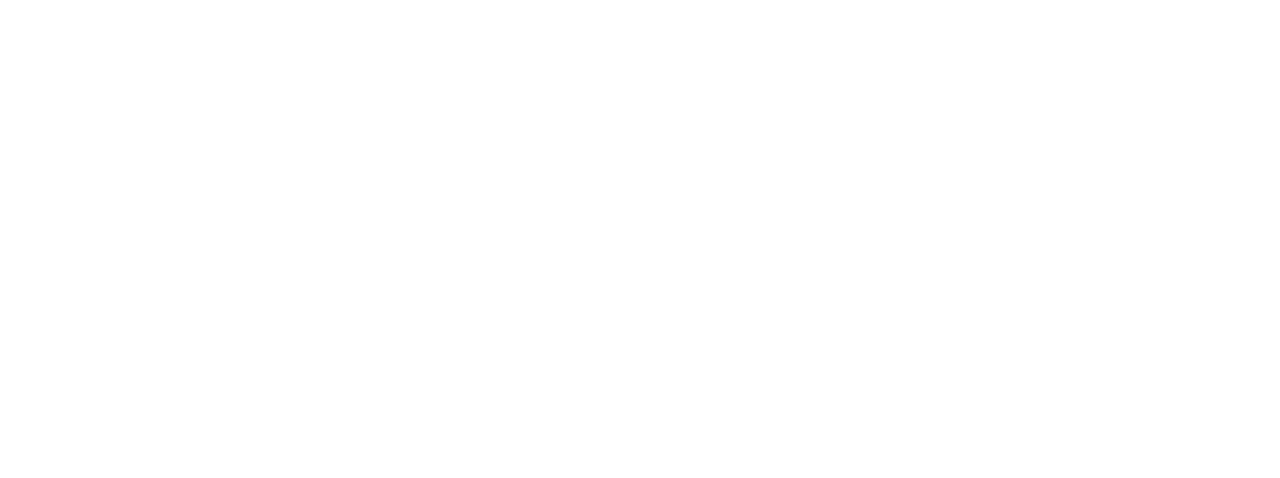
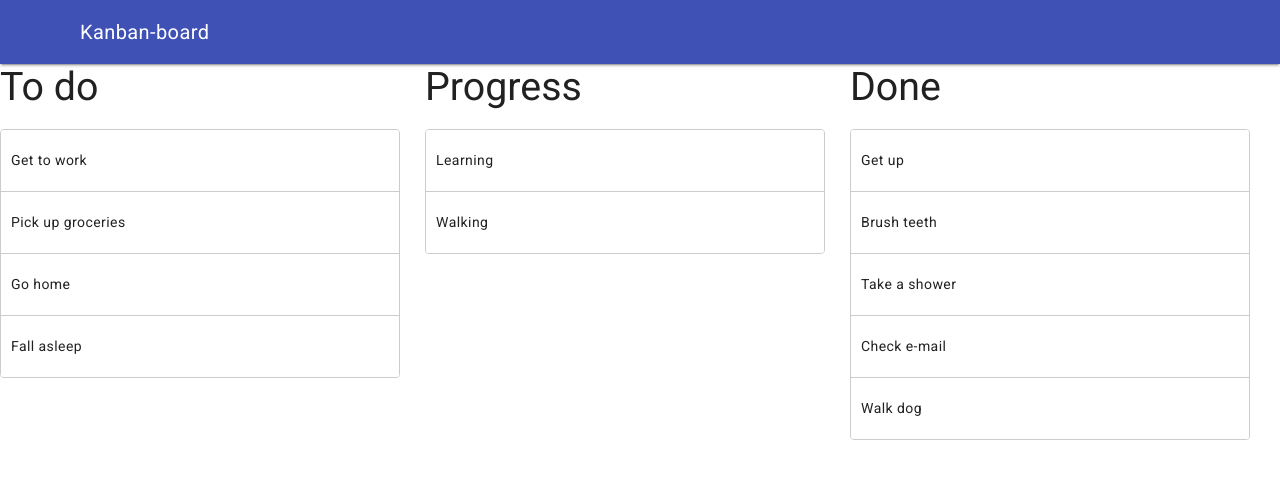
Before and after one commit to Hamzaba92/kanban_frontend_self_1, an Angular app: page /board in a window 1280 px wide. Before the commit this address led to /. Shown: the top 478 px of the page. Built offline with nearby package versions, Linux system fonts and the light colour scheme.

Commit message:
implement drag & drop

```diff
--- a/src/app/app.routes.ts
+++ b/src/app/app.routes.ts
@@ -1,9 +1,11 @@
 import { Routes } from '@angular/router';
 import { RegisterComponent } from './register/register.component';
 import { LoginComponent } from './login/login.component';
+import { LandingpageComponent } from './kanban/landingpage/landingpage.component';
 
 export const routes: Routes = [
     {path: '', component: LoginComponent},
     {path: 'login', component: LoginComponent},
     {path: 'register', component: RegisterComponent},
+    {path: 'board', component: LandingpageComponent},
 ];
--- a/src/app/kanban/landingpage/landingpage.component.html
+++ b/src/app/kanban/landingpage/landingpage.component.html
@@ -19,8 +19,40 @@
 
 
 
+      <div>
+        <div class="example-container">
+          <h2>To do</h2>
+          <div cdkDropList #todolist="cdkDropList" [cdkDropListConnectedTo]="[donelist, progresslist]" [cdkDropListData]="todo" class="example-list" (cdkDropListDropped)="drop($event)">
+            @for (item of todo; track item) {
+            <div class="example-box" cdkDrag>{{item}}</div>
+            }
+          </div>
+        </div>
 
-      <!-- Your content goes here -->
+
+        <div class="example-container">
+          <h2>Progress</h2>
+          <div cdkDropList #progresslist="cdkDropList" [cdkDropListConnectedTo]="[todolist, donelist]" [cdkDropListData]="progress" class="example-list" (cdkDropListDropped)="drop($event)">
+            @for (item of progress; track item) {
+            <div class="example-box" cdkDrag>{{item}}</div>
+            }
+          </div>
+        </div>
+
+
+        <div class="example-container">
+          <h2>Done</h2>
+          <div cdkDropList #donelist="cdkDropList" [cdkDropListConnectedTo]="[todolist, progresslist]" [cdkDropListData]="done" class="example-list" (cdkDropListDropped)="drop($event)">
+            @for (item of done; track item) {
+            <div class="example-box" cdkDrag>{{item}}</div>
+            }
+          </div>
+        </div>
+
+
+
+      </div>
+
 
 
 
--- a/src/app/kanban/landingpage/landingpage.component.scss
+++ b/src/app/kanban/landingpage/landingpage.component.scss
@@ -15,3 +15,60 @@
 }
 
 }
+
+
+
+.example-container {
+    width: 400px;
+    max-width: 100%;
+    margin: 0 25px 25px 0;
+    display: inline-block;
+    vertical-align: top;
+  }
+
+  .example-list {
+    border: solid 1px #ccc;
+    min-height: 60px;
+    background: white;
+    border-radius: 4px;
+    overflow: hidden;
+    display: block;
+  }
+
+  .example-box {
+    padding: 20px 10px;
+    border-bottom: solid 1px #ccc;
+    color: rgba(0, 0, 0, 0.87);
+    display: flex;
+    flex-direction: row;
+    align-items: center;
+    justify-content: space-between;
+    box-sizing: border-box;
+    cursor: move;
+    background: white;
+    font-size: 14px;
+  }
+
+  .cdk-drag-preview {
+    box-sizing: border-box;
+    border-radius: 4px;
+    box-shadow: 0 5px 5px -3px rgba(0, 0, 0, 0.2),
+                0 8px 10px 1px rgba(0, 0, 0, 0.14),
+                0 3px 14px 2px rgba(0, 0, 0, 0.12);
+  }
+
+  .cdk-drag-placeholder {
+    opacity: 0;
+  }
+
+  .cdk-drag-animating {
+    transition: transform 250ms cubic-bezier(0, 0, 0.2, 1);
+  }
+
+  .example-box:last-child {
+    border: none;
+  }
+
+  .example-list.cdk-drop-list-dragging .example-box:not(.cdk-drag-placeholder) {
+    transition: transform 250ms cubic-bezier(0, 0, 0.2, 1);
+  }
--- a/src/app/kanban/landingpage/landingpage.component.ts
+++ b/src/app/kanban/landingpage/landingpage.component.ts
@@ -1,12 +1,42 @@
 import { Component } from '@angular/core';
+import {MatCardModule} from '@angular/material/card';
+import {
+  CdkDragDrop,
+  CdkDrag,
+  CdkDropList,
+  CdkDropListGroup,
+  moveItemInArray,
+  transferArrayItem,
+} from '@angular/cdk/drag-drop';
 
 @Component({
   selector: 'app-landingpage',
   standalone: true,
-  imports: [],
+  imports: [MatCardModule, CdkDropListGroup, CdkDropList, CdkDrag],
   templateUrl: './landingpage.component.html',
   styleUrl: './landingpage.component.scss'
 })
 export class LandingpageComponent {
 
+
+
+  todo: string[] = ['Get to work', 'Pick up groceries', 'Go home', 'Fall asleep'];
+
+  done: string[] = ['Get up', 'Brush teeth', 'Take a shower', 'Check e-mail', 'Walk dog'];
+
+  progress: string[] = ['Learning', 'Walking'];
+
+  drop(event: CdkDragDrop<string[]>) {
+    if (event.previousContainer === event.container) {
+      moveItemInArray(event.container.data, event.previousIndex, event.currentIndex);
+    } else {
+      transferArrayItem(
+        event.previousContainer.data,
+        event.container.data,
+        event.previousIndex,
+        event.currentIndex,
+      );
+    }
+  }
+
 }
```
